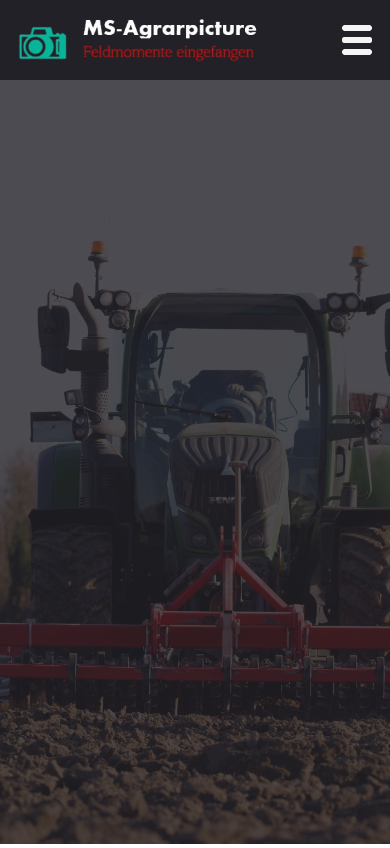
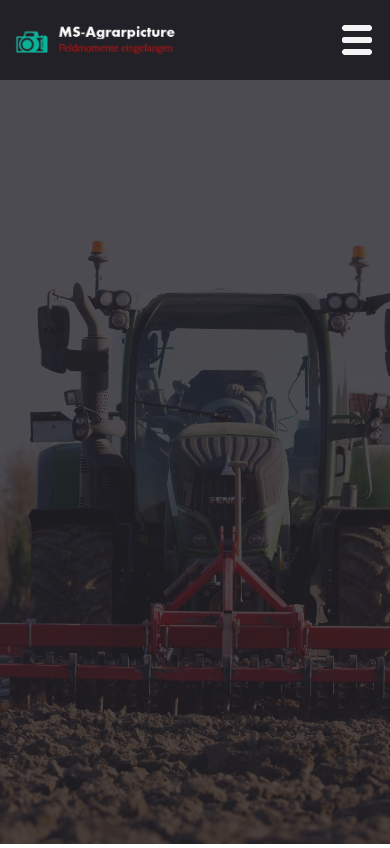
Before and after one commit to BenjaminBiber/Max-Schmalbach-Portfolio, an Angular app: page / in a window 390 px wide. Built offline with nearby package versions, Linux system fonts and the light colour scheme; a web font is replaced by a local one.

Commit message:
Changed Size of Header Image

```diff
--- a/src/header-component/header-component.component.less
+++ b/src/header-component/header-component.component.less
@@ -57,7 +57,7 @@
   position: absolute;
   left: 50%;
   transform: translateX(-50%);
-  height: 75%;
+  height: 50%;
 }
 
 .hamburger{
@@ -128,7 +128,7 @@
 
   .Logo{
     position: unset !important;
-    height: 75%;
+    height: 50%;
     transform: none;
     margin-left: 2.5%;
   }
```
